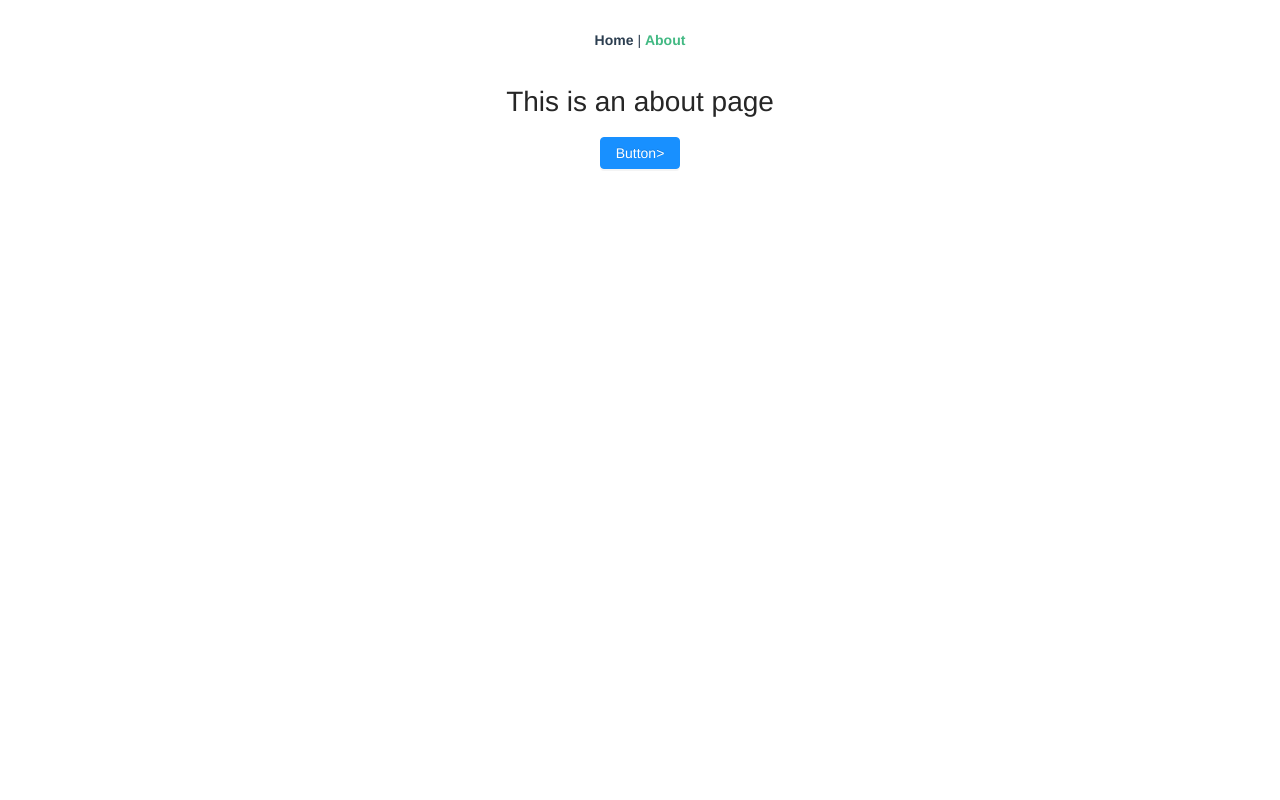
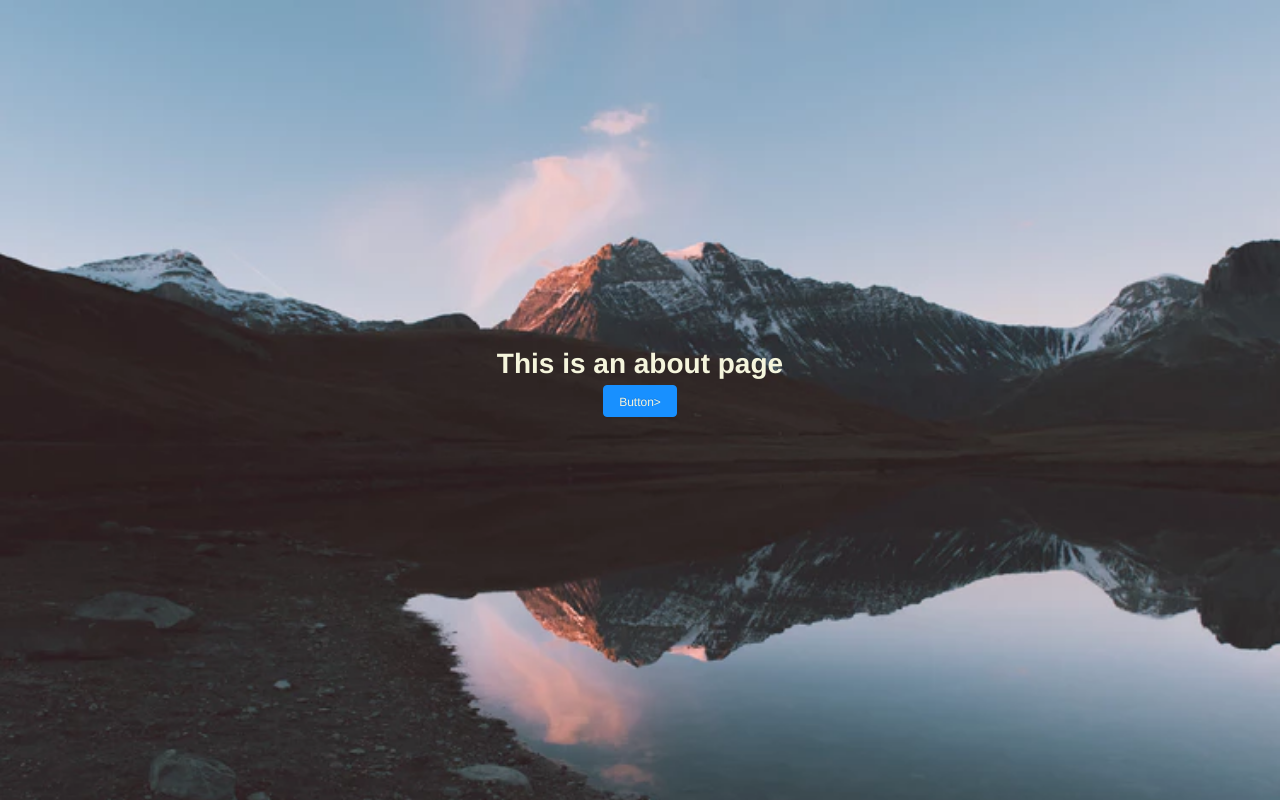
Before and after one commit to MrSuperJ/vue3.0-admin, a Vue app: page /about in a window 1280 px wide. Built offline with nearby package versions, Linux system fonts and the light colour scheme.

Commit message:
公共调整

```diff
--- a/package.json
+++ b/package.json
@@ -38,6 +38,7 @@
     "eslint-plugin-promise": "^4.2.1",
     "eslint-plugin-standard": "^4.0.0",
     "eslint-plugin-vue": "^6.2.2",
+    "js-cookie": "^2.2.1",
     "typescript": "~3.9.3",
     "vue-template-compiler": "^2.6.11"
   }
--- a/src/App.vue
+++ b/src/App.vue
@@ -1,9 +1,5 @@
 <template>
   <div id="app">
-    <div id="nav">
-      <router-link to="/">Home</router-link> |
-      <router-link to="/about">About</router-link>
-    </div>
     <router-view/>
   </div>
 </template>
--- a/src/main.ts
+++ b/src/main.ts
@@ -1,9 +1,10 @@
+import './assets/styles/index.less'
+
 import Vue from 'vue'
 import App from './App.vue'
 import router from './router'
 import store from './store'
 import VueCompositionApi from '@vue/composition-api'
-
 import { Button } from 'ant-design-vue'
 
 Vue.component(Button.name, Button)
--- a/src/views/Home.vue
+++ b/src/views/Home.vue
@@ -1,6 +1,6 @@
 <template>
   <div class="home">
-    <img alt="Vue logo" src="../assets/logo.png">
+    <img alt="Vue logo" src="../assets/imgs/logo.png">
     <HelloWorld msg="Welcome to Your Vue.js App"/>
   </div>
 </template>
```
